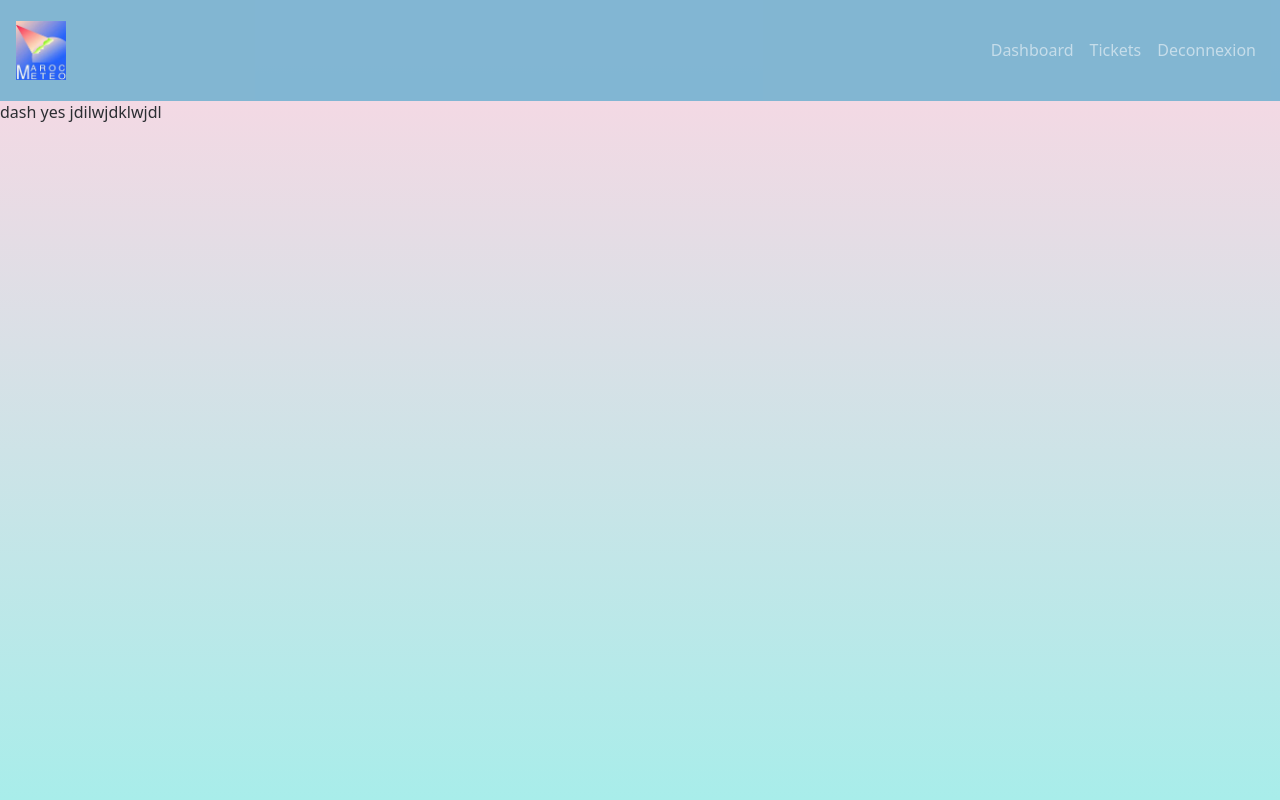
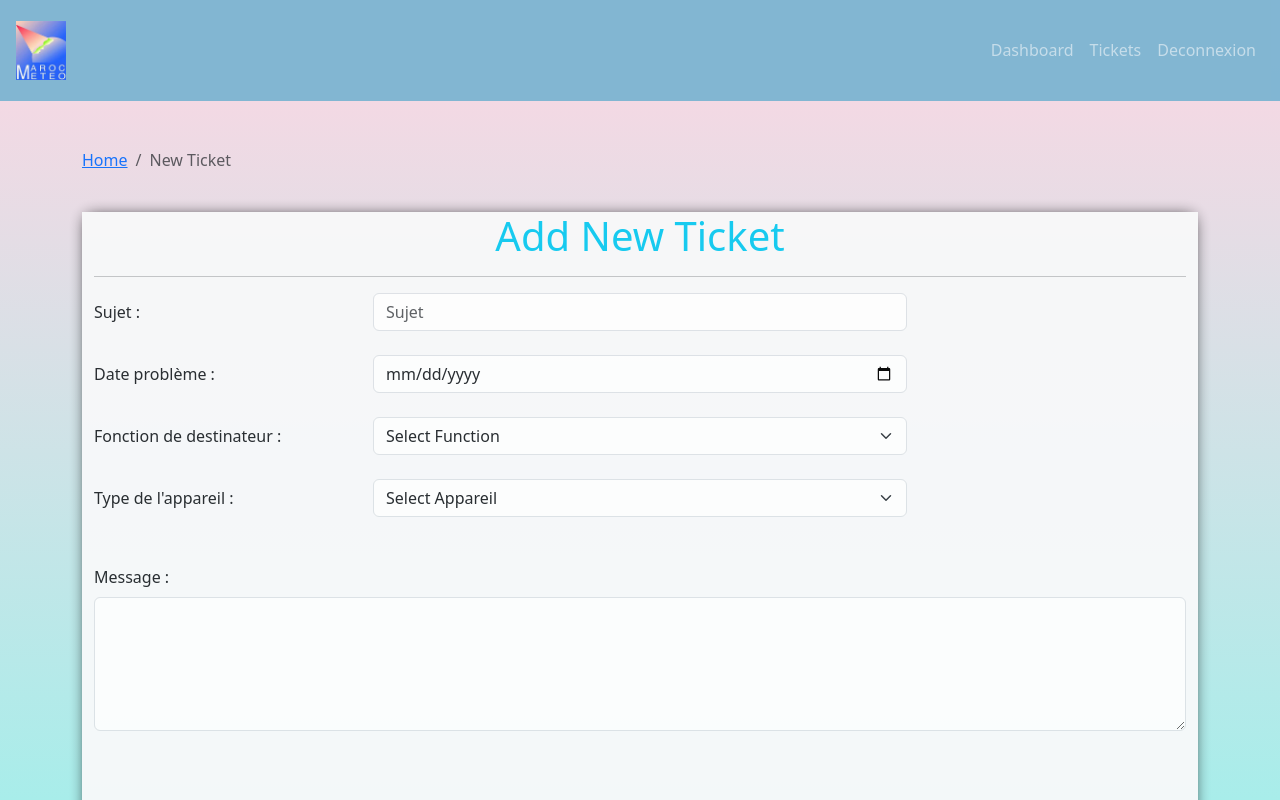
Before and after one commit to AymenBoubetana/System-tickets-front, a React (Create React App) app: page / in a window 1280 px wide. Shown: the top 800 px of the page. Built offline with nearby package versions, Linux system fonts and the light colour scheme; a web font is replaced by a local one.

Commit message:
adding ticket third commit

```diff
--- a/package.json
+++ b/package.json
@@ -13,6 +13,7 @@
     "react": "^18.3.1",
     "react-bootstrap": "^2.10.4",
     "react-dom": "^18.3.1",
+    "react-router-dom": "^6.24.1",
     "react-scripts": "5.0.1",
     "web-vitals": "^2.1.4"
   },
--- a/src/App.css
+++ b/src/App.css
@@ -24,3 +24,8 @@ footer{
   text-align: center;
   font-size: 19px;
 }
+
+#crumb_item{
+  list-style: none;
+  color: black;
+}
--- a/src/App.js
+++ b/src/App.js
@@ -3,13 +3,16 @@ import './App.css';
 import { Button } from 'react-bootstrap';
 import Login from './Pages/LogIn/Login';
 import DefaultLayout from './Layout/DefaultLayout';
+import Dashboard from './Pages/Dashboard/Dashboard';
+import AddTicket from './Pages/NouveauTicket/AddTicket';
 
 function App() {
   return (
     <div className="App">
     {/* <Login/> */}
     <DefaultLayout>
-      dash yes jdilwjdklwjdl
+      {/* <Dashboard/> */}
+      <AddTicket/>
     </DefaultLayout>
     </div>
   );
--- /dev/null
+++ b/src/Components/NewTicketForm/NewTicketForm.js
@@ -0,0 +1,120 @@
+import React from 'react'
+import {
+  Form,
+  Container,
+  Col,
+  Button,
+  Row,
+} from "react-bootstrap";
+import { propTypes } from 'prop-types';
+import './NewticketForm.css'
+const NewTicketForm = ({ handleOnSubmit, handleOnChange,frmData }) => {
+  console.log(frmData)
+  return (
+    <Container className="mt-3 mb-3 add-new-ticket bg-light">
+      <h1 className="text-info text-center">Add New Ticket</h1>
+      <hr />
+      <Form autoComplete="off" onSubmit={handleOnSubmit}>
+        <Form.Group as={Row} className='mb-4'>
+          <Form.Label column sm={3}>
+            Sujet :
+          </Form.Label>
+          <Col sm={6}>
+            <Form.Control
+              value={frmData.subject}
+              name="subject"
+              onChange={handleOnChange}
+              maxLength="100"
+              placeholder="Sujet"
+              required
+            />
+            <Form.Text className="text-danger">
+
+            </Form.Text>
+          </Col>
+        </Form.Group>
+        <Form.Group as={Row} className='mb-4'>
+          <Form.Label column sm={3}>
+            Date problème :
+          </Form.Label>
+          <Col sm={6}>
+            <Form.Control
+              value={frmData.issueDate}
+              type="date"
+              name="issueDate"
+              onChange={handleOnChange}
+              required
+            />
+          </Col>
+        </Form.Group>
+        <Form.Group as={Row} className='mb-4'>
+          <Form.Label column sm={3}>
+            Fonction de destinateur :
+          </Form.Label>
+          <Col sm={6}>
+            <Form.Select
+              value={frmData.senderFunction}
+              name="senderFunction"
+              onChange={handleOnChange}
+              required
+            >
+              <option value="">Select Function</option>
+              <option value="Directeur">Directeur</option>
+              <option value="Directeur adjoint">Directeur adjoint</option>
+              <option value="Departement info">Departement info</option>
+              <option value="Departement finance">Departement finance</option>
+              <option value="serveur">Autre</option>
+            </Form.Select>
+          </Col>
+        </Form.Group>
+        <Form.Group as={Row} className='mb-5'>
+          <Form.Label column sm={3}>
+            Type de l'appareil :
+          </Form.Label>
+          <Col sm={6}>
+            <Form.Select
+              value={frmData.deviceType}
+              name="deviceType"
+              onChange={handleOnChange}
+              required
+            >
+              <option value="">Select Appareil</option>
+              <option value="imprimante">Imprimante</option>
+              <option value="telephone Fixe">Téléphone Fixe</option>
+              <option value="ordinateur">Ordinateur</option>
+              <option value="serveur">Serveur</option>
+              <option value="serveur">Autre</option>
+            </Form.Select>
+          </Col>
+        </Form.Group>
+        <Form.Group>
+          <Form.Label>Message :</Form.Label>
+          <Form.Control
+            value={frmData.message}
+            as="textarea"
+            name="message"
+            rows="5"
+            onChange={handleOnChange}
+            required
+          />
+        </Form.Group>
+
+        <div className="d-flex justify-content-center">
+          <Button type="submit" variant="info">
+            Open Ticket
+          </Button>
+        </div>
+      </Form>
+    </Container>
+  )
+}
+
+export default NewTicketForm;
+
+// NewTicketForm.propTypes = {
+//   handleOnSubmit:propTypes.func.isRequired
+//   ,
+//   handleOnChange :propTypes.func.isRequired
+//   ,
+//   frmData:propTypes.object.isRequired
+// }
--- /dev/null
+++ b/src/Components/NewTicketForm/NewticketForm.css
@@ -0,0 +1,7 @@
+.add-new-ticket {
+  max-width: 850px;
+  margin-left: auto;
+  margin-right: auto;
+
+  box-shadow: 0px 0px 15px -5px black;
+}
--- /dev/null
+++ b/src/Components/PageBreadCrumb/PageBreadcrumb.js
@@ -0,0 +1,14 @@
+import React from 'react'
+import { Breadcrumb } from 'react-bootstrap'
+
+const PageBreadcrumb = ({page}) => {
+  return (
+    <Breadcrumb>
+      <Breadcrumb.Item href='/' id='crumb_item'>Home</Breadcrumb.Item>
+
+    <Breadcrumb.Item active>{page}</Breadcrumb.Item>
+  </Breadcrumb>
+  )
+}
+
+export default PageBreadcrumb
--- /dev/null
+++ b/src/Components/Ticket-table/Ticket-table.js
@@ -0,0 +1,28 @@
+import React from 'react'
+import { Table } from "react-bootstrap";
+const Tickettable = () => {
+  return (
+    <Table striped bordered hover>
+    <thead>
+      <tr>
+        <th>#</th>
+        <th>Subjects</th>
+        <th>Status</th>
+        <th>Opened Date</th>
+      </tr>
+    </thead>
+    <tbody>
+
+          <tr >
+            <td>01</td>
+            <td>impremente</td>
+            <td>en cours</td>
+            <td>12-10-1014</td>
+          </tr>
+
+    </tbody>
+  </Table>
+  )
+}
+
+export default Tickettable
--- a/src/Layout/partiels/Header.css
+++ b/src/Layout/partiels/Header.css
@@ -1,6 +1,7 @@
 #Navbar__{
   background-color: rgb(124, 181, 210);
   padding: 0px;
+
 }
 
 #nav_links{
--- /dev/null
+++ b/src/Pages/Dashboard/Dashboard.js
@@ -0,0 +1,48 @@
+import React from 'react'
+import { Container, Row, Col, Button } from "react-bootstrap";
+import Tickettable from '../../Components/Ticket-table/Ticket-table';
+import PageBreadcrumb from '../../Components/PageBreadCrumb/PageBreadcrumb';
+const Dashboard = () => {
+  return (
+    <Container>
+
+<Row>
+      <Col className="text-center mt-2">
+
+        <PageBreadcrumb page="Dashboard"/>
+
+      </Col>
+    </Row>
+
+    <Row>
+      <Col className="text-center mt-5 mb-2">
+
+          <Button
+            variant="info"
+            style={{ fontSize: "1.3rem", padding: "10px 30px", marginTop:"-20px"}}
+          >
+            Add New Ticket
+          </Button>
+
+      </Col>
+    </Row>
+    <Row>
+      <Col className="text-center  mb-2">
+        <div>Total tickets: 122</div>
+        <div>Pending tickets: 90</div>
+      </Col>
+    </Row>
+    <Row>
+      <Col className="mt-2">Recently Added tickets</Col>
+    </Row>
+    <hr />
+    <Row>
+      <Col className='recent-ticket'>
+      <Tickettable/>
+    </Col>
+    </Row>
+  </Container>
+  )
+}
+
+export default Dashboard;
--- a/src/Pages/LogIn/Login.css
+++ b/src/Pages/LogIn/Login.css
@@ -14,7 +14,7 @@
 /* End body rules */
 
 /* Start form  attributes */
-form {
+.formLogin {
     width: 450px;
     min-height: 500px;
     height: auto;
@@ -25,7 +25,7 @@ form {
     background-image: linear-gradient(-225deg, #3a3dff 50%, #ff661a 50%);
 }
 /* form Container */
-form .con {
+.formLogin .con {
     display: -webkit-flex;
     display: flex;
 
@@ -39,18 +39,18 @@ form .con {
 }
 
 /* the header form form */
-header {
+.headForm {
     margin: 2% auto 10% auto;
     text-align: center;
 }
 /* Login title form form */
-header h2 {
+.headForm h2 {
     font-size: 250%;
     font-family: 'Playfair Display', serif;
     color: #ffffff;
 }
 /*  A welcome message or an explanation of the login form */
-header p {
+.headForm p {
   letter-spacing: 0.05em;
   color: rgb(0, 0, 0);
 
@@ -122,7 +122,7 @@ input[id="txt-input"] {width: 250px;}
 
 /* input[type="text"] {min-width: 250px;} */
 /* buttons  */
-button {
+.btn{
     display: inline-block;
     color: #252537;
 
@@ -166,7 +166,7 @@ color: white;
 
 
 /* buttons hover */
-button:hover {
+.btn:hover {
     transform: translatey(3px);
     box-shadow: none;
 }
@@ -180,7 +180,7 @@ button:hover {
 }
 
 /* buttons hover Animation */
-button:hover {
+.btn:hover {
     animation: aymen 0.4s ease-in-out infinite alternate;
 }
 @keyframes aymen {
--- a/src/Pages/LogIn/Login.js
+++ b/src/Pages/LogIn/Login.js
@@ -60,9 +60,9 @@ const Login = () => {
   return (
     <div className="overlay">
       {form_name==='login' &&
-      <form onSubmit={handleOnSubmit}>
+      <form onSubmit={handleOnSubmit} className='formLogin'>
         <div className="con">
-          <header className="head-form">
+          <header className="headForm">
             <h2>Log In</h2>
             <p>login des employes pour reclamer</p>
           </header>
@@ -105,7 +105,7 @@ const Login = () => {
               />
             </span>
             <br />
-            <button type="submit" className="log-in" id='logg'>Log In</button>
+            <button type="submit" className="btn log-in" id='logg'>Log In</button>
           </div>
           <div className="other">
             <button type="button" className="btn submits frgt-pass" id='pass_fr' onClick={()=>formSwitcher('reset')}>Forgot Password</button>
--- /dev/null
+++ b/src/Pages/NouveauTicket/AddTicket.js
@@ -0,0 +1,47 @@
+import {useState} from 'react'
+import PageBreadcrumb from '../../Components/PageBreadCrumb/PageBreadcrumb'
+import { Col, Container, Row } from 'react-bootstrap'
+import NewTicketForm from '../../Components/NewTicketForm/NewTicketForm'
+
+const initialState ={
+  subject: '',
+  issueDate: '',
+  senderFunction: '',
+  deviceType: '',
+  message: '',
+}
+const AddTicket = () => {
+
+  const [formState, setFormState] = useState(initialState)
+
+  const handleOnChange = (e)=>{
+      const {name,value} = e.target
+      setFormState({
+        ...formState,
+        [name]:value
+      })
+  }
+
+  const handlOnSubmit = e=>{
+    e.preventDefault()
+    console.log("form is submited")
+  }
+
+  return (
+    <Container>
+    <Row>
+      <Col className='mt-5 mb-2'>
+        <PageBreadcrumb page="New Ticket" />
+      </Col>
+    </Row>
+
+    <Row>
+      <Col>
+        <NewTicketForm handleOnChange={handleOnChange} frmData={formState} handleOnSubmit={handlOnSubmit}/>
+      </Col>
+    </Row>
+  </Container>
+  )
+}
+
+export default AddTicket
```
Also changed, not shown: 1 other file (tests, documents, lock files or other folders).
